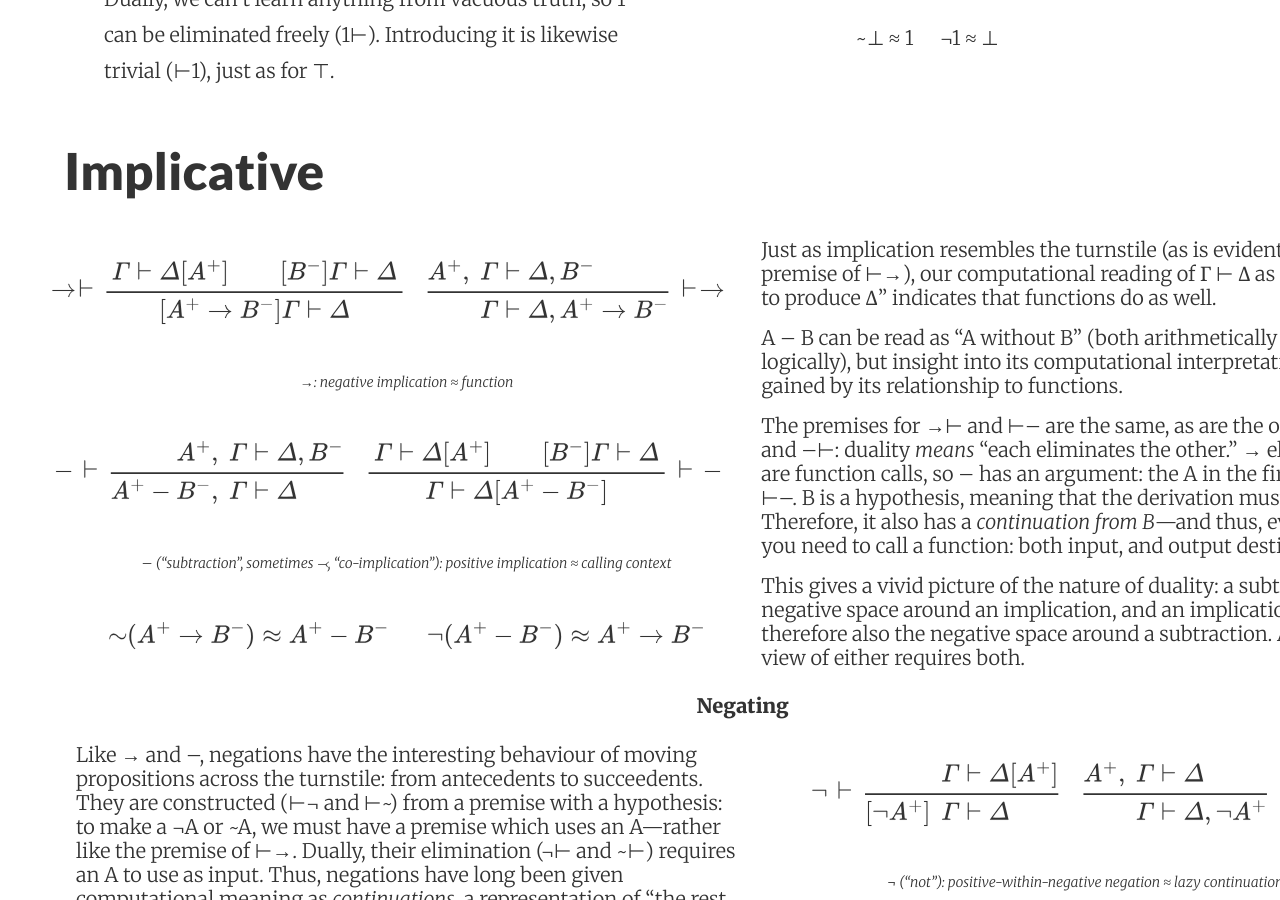
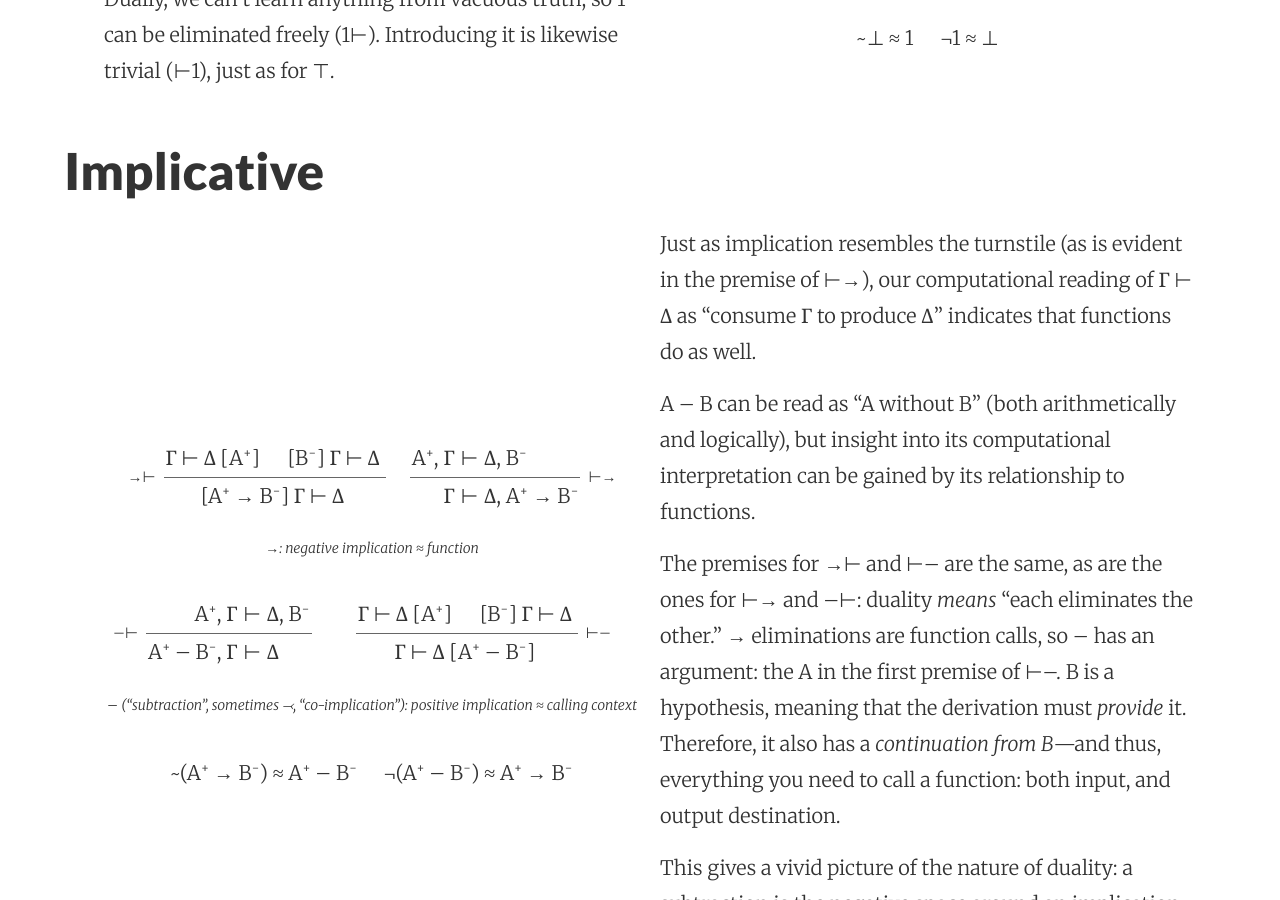
Before and after one commit to robrix/robrix.github.io, a Jekyll site: the page docs/posts/2021-06-07-duality/index.html, which Jekyll copies as it is, in a window 1280 px wide and 900 px high, scrolled down 2973 px. Built offline with Jekyll 4.4.1, drawn with Linux system fonts in a browser that asks for light colours.

Commit message:
Reformat the implicatives.

```diff
--- a/docs/posts/2021-06-07-duality/index.html
+++ b/docs/posts/2021-06-07-duality/index.html
@@ -377,77 +377,86 @@
   </div>
 </figure>
 <h2 id="implicative">Implicative</h2>
+<figure class="section">
+  <div>
+    <figure class="connective">
+      <div class="rule">
+        <div class="label">→⊢</div>
+        <div class="inference">
+          <div class="premises">
+            <div class="premise">Γ ⊢ Δ [A<sup>+</sup>]</div>
+            <div class="premise">[B<sup>−</sup>] Γ ⊢ Δ</div>
+          </div>
+          <span class="line-of-inference"></span>
+          <div class="conclusion">[A<sup>+</sup> → B<sup>−</sup>] Γ ⊢ Δ</div>
+        </div>
+      </div>
+      <div class="rule">
+        <div class="inference">
+          <div class="premise Γ">A<sup>+</sup>, Γ</div>
+          <div class="premise turnstile">⊢</div>
+          <div class="premise Δ">Δ, B<sup>−</sup></div>
+          <span class="line-of-inference"></span>
+          <div class="conclusion Γ">Γ</div>
+          <div class="conclusion turnstile">⊢</div>
+          <div class="conclusion Δ">Δ, A<sup>+</sup> → B<sup>−</sup></div>
+        </div>
+        <div class="label">⊢→</div>
+      </div>
+      <figcaption>
+        →: negative implication ≈ function
+      </figcaption>
+    </figure>
+    <figure class="connective">
+      <div class="rule">
+        <div class="label">–⊢</div>
+        <div class="inference">
+          <div class="premise Γ">A<sup>+</sup>, Γ</div>
+          <div class="premise turnstile">⊢</div>
+          <div class="premise Δ">Δ, B<sup>−</sup></div>
+          <span class="line-of-inference"></span>
+          <div class="conclusion Γ">A<sup>+</sup> – B<sup>−</sup>, Γ</div>
+          <div class="conclusion turnstile">⊢</div>
+          <div class="conclusion Δ">Δ</div>
+        </div>
+      </div>
+      <div class="rule">
+        <div class="inference">
+          <div class="premises">
+            <div class="premise">Γ ⊢ Δ [A<sup>+</sup>]</div>
+            <div class="premise">[B<sup>−</sup>] Γ ⊢ Δ</div>
+          </div>
+          <span class="line-of-inference"></span>
+          <div class="conclusion">Γ ⊢ Δ [A<sup>+</sup> – B<sup>−</sup>]</div>
+        </div>
+        <div class="label">⊢–</div>
+      </div>
+      <figcaption>
+        – (“subtraction”, sometimes ⤙, “co-implication”): positive implication ≈ calling context
+      </figcaption>
+    </figure>
+    <div class="connective">
+      <div class="rule">
+        <p>~(A<sup>+</sup> → B<sup>−</sup>) ≈ A<sup>+</sup> – B<sup>−</sup></p>
+      </div>
+      <div class="rule">
+        <p>¬(A<sup>+</sup> – B<sup>−</sup>) ≈ A<sup>+</sup> → B<sup>−</sup></p>
+      </div>
+    </div>
+  </div>
+  <figcaption>
+    <p>Just as implication resembles the turnstile (as is evident in the premise of ⊢→), our computational reading of Γ ⊢ Δ as “consume Γ to produce Δ” indicates that functions do as well.</p>
+    <p>A – B can be read as “A without B” (both arithmetically and logically), but insight into its computational interpretation can be gained by its relationship to functions.</p>
+    <p>The premises for →⊢ and ⊢– are the same, as are the ones for ⊢→ and –⊢: duality <em>means</em> “each eliminates the other.” → eliminations are function calls, so – has an argument: the A in the first premise of ⊢–. B is a hypothesis, meaning that the derivation must <em>provide</em> it. Therefore, it also has a <em>continuation from B</em>—and thus, everything you need to call a function: both input, and output destination.</p>
+    <p>This gives a vivid picture of the nature of duality: a subtraction is the negative space around an implication, and an implication is therefore also the negative space around a subtraction. A complete view of either requires both.</p>
+  </figcaption>
+</figure>
 <table class="borderless">
   <colgroup>
     <col span="2">
     <col span="2">
   </colgroup>
   <tbody>
-    <tr>
-      <td colspan="2">
-        $$
-        \begin{prooftree}
-        \hskip -10pt
-        \def\labelSpacing{8pt}
-        \LeftLabel{$→ \kern1pt ⊢$}
-        \AxiomC{$\fCenter Γ ⊢ Δ [A^+]$}
-        \AxiomC{$[B^-] \fCenter Γ ⊢ Δ$}
-        \BinaryInfC{$[A^+ → B^-] \fCenter Γ ⊢ Δ$}
-        \end{prooftree}
-        \begin{prooftree}
-        \hskip 10pt
-        \def\labelSpacing{8pt}
-        \RightLabel{$\ ⊢ \kern1pt →$}
-        \Axiom$A^+, \fCenter Γ ⊢ Δ, B^-$
-        \UnaryInf$\fCenter Γ ⊢ Δ, A^+ → B^-$
-        \end{prooftree}
-        $$
-      </td>
-      <td colspan="2" rowspan="5">
-        <p>Just as implication resembles the turnstile (as is evident in the premise of ⊢→), our computational reading of Γ ⊢ Δ as “consume Γ to produce Δ” indicates that functions do as well.</p>
-        <p>A – B can be read as “A without B” (both arithmetically and logically), but insight into its computational interpretation can be gained by its relationship to functions.</p>
-        <p>The premises for →⊢ and ⊢– are the same, as are the ones for ⊢→ and –⊢: duality <em>means</em> “each eliminates the other.” → eliminations are function calls, so – has an argument: the A in the first premise of ⊢–. B is a hypothesis, meaning that the derivation must <em>provide</em> it. Therefore, it also has a <em>continuation from B</em>—and thus, everything you need to call a function: both input, and output destination.</p>
-        <p>This gives a vivid picture of the nature of duality: a subtraction is the negative space around an implication, and an implication is therefore also the negative space around a subtraction. A complete view of either requires both.</p>
-      </td>
-    </tr>
-    <tr>
-      <td colspan="2" class="caption">
-        →: negative implication ≈ function
-      </td>
-    </tr>
-    <tr>
-      <td colspan="2">
-        $$
-        \begin{prooftree}
-        \hskip -10pt
-        \def\labelSpacing{8pt}
-        \LeftLabel{$- \kern1pt ⊢$}
-        \Axiom$A^+, \fCenter Γ ⊢ Δ, B^-$
-        \UnaryInf$A^+ - B^-, \fCenter Γ ⊢ Δ$
-        \end{prooftree}
-        \begin{prooftree}
-        \hskip 10pt
-        \def\labelSpacing{8pt}
-        \RightLabel{$\ ⊢ \kern1pt -$}
-        \AxiomC{$\fCenter Γ ⊢ Δ [A^+]$}
-        \AxiomC{$[B^-] \fCenter Γ ⊢ Δ$}
-        \BinaryInfC{$\fCenter Γ ⊢ Δ [A^+ - B^-]$}
-        \end{prooftree}
-        $$
-      </td>
-    </tr>
-    <tr>
-      <td colspan="2" class="caption">
-        – (“subtraction”, sometimes ⤙, “co-implication”): positive implication ≈ calling context
-      </td>
-    </tr>
-    <tr>
-      <td colspan="2">
-        $$
-        \sim \kern -3pt (A^+ → B^-) ≈ A^+ - B^- \hskip 1.5em ¬(A^+ - B^-) ≈ A^+ → B^-
-        $$
-      </td>
-    </tr>
     <tr>
       <th colspan="4"><a name="negating">Negating</a></th>
     </tr>
```
Also changed, not shown: docs/feed.xml (+74 -65 lines), posts/2021-06-07-duality.md (+76 -65 lines).
